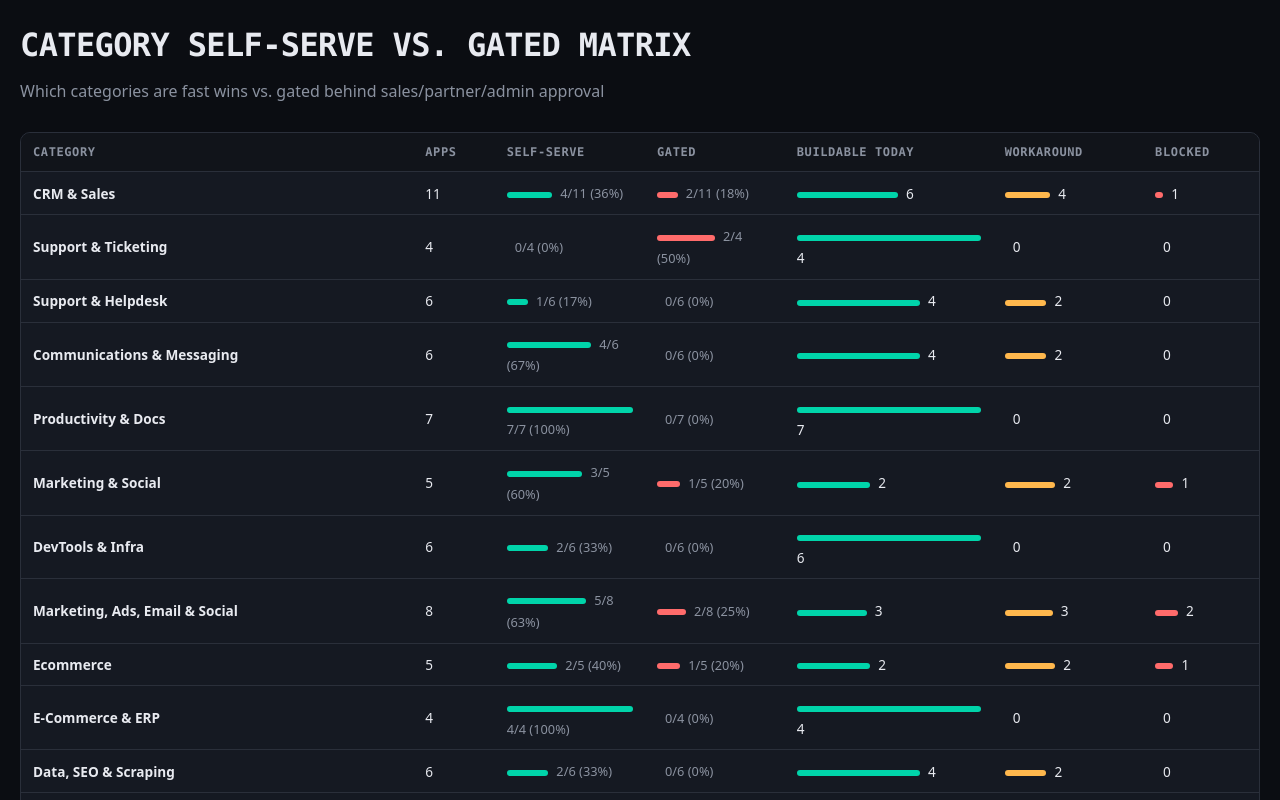
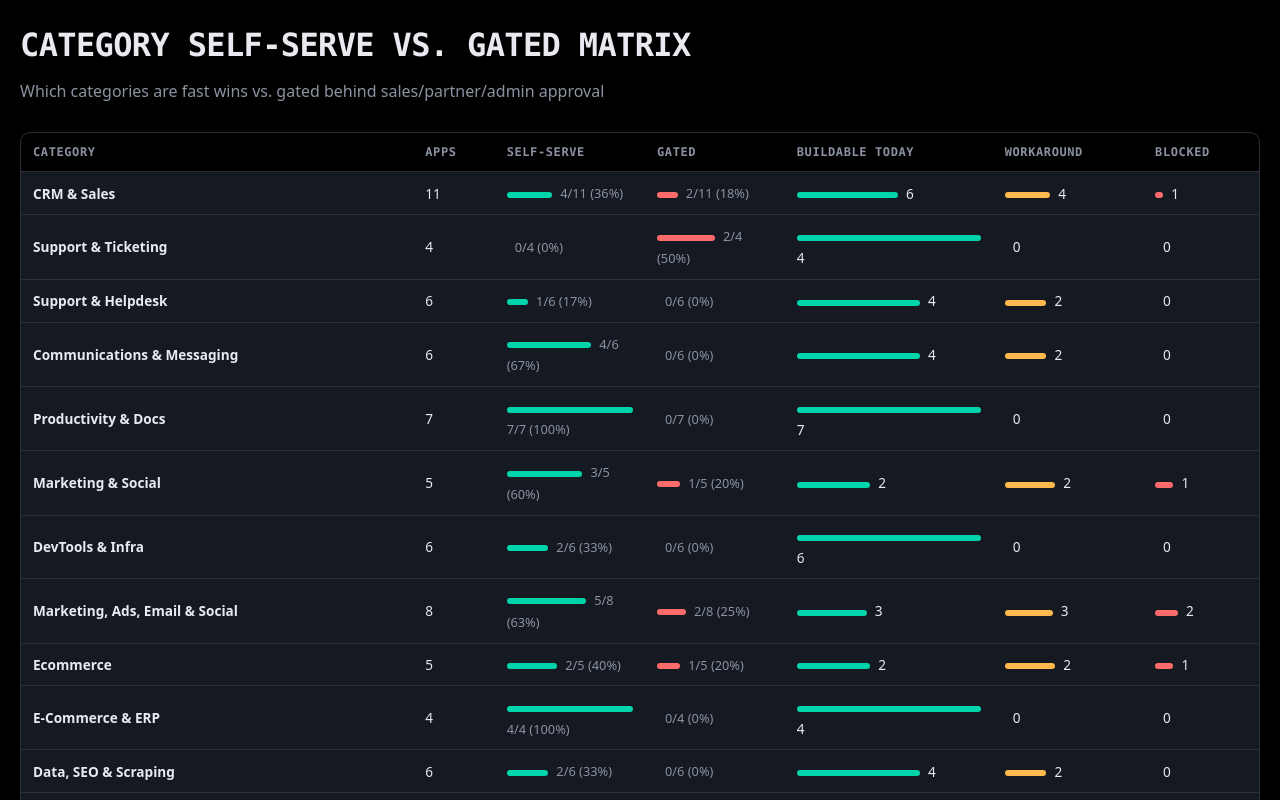
Before and after one commit to Dark-knight232/composios, a plain HTML site: page index.html in a window 1280 px wide. Shown: the part 1880-2680 px from the top of the page. Drawn offline with Linux system fonts and the light colour scheme.

Commit message:
style: pure black background on case study page

```diff
--- a/index.html
+++ b/index.html
@@ -6,7 +6,7 @@
 <title>Composio 100-App Product Ops Case Study</title>
 <style>
 :root {
-  --bg:#0b0d12; --bg-elev:#11141a; --fg:#e8eaf0; --muted:#8b92a0; --accent:#00d4aa; --accent-dim:#00b896;
+  --bg:#000000; --bg-elev:#000000; --fg:#e8eaf0; --muted:#8b92a0; --accent:#00d4aa; --accent-dim:#00b896;
   --warn:#ffb84d; --err:#ff6b6b; --card:#151922; --border:#2a2f3a; --radius:10px;
   --font-sans:system-ui,-apple-system,BlinkMacSystemFont,"Segoe UI",Roboto,Helvetica,Arial,sans-serif;
   --font-mono:ui-monospace,"IBM Plex Mono","SFMono-Regular",Menlo,Consolas,monospace;
```
